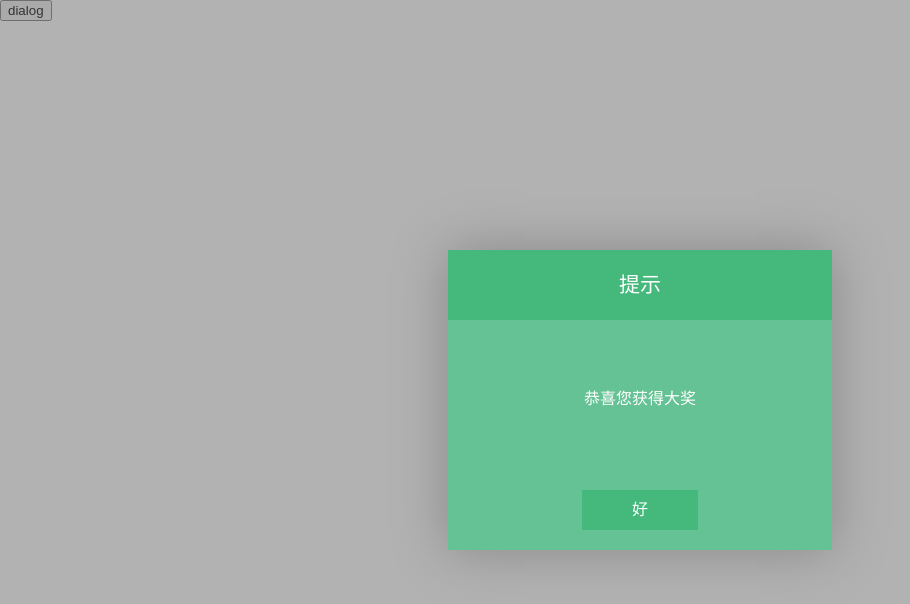
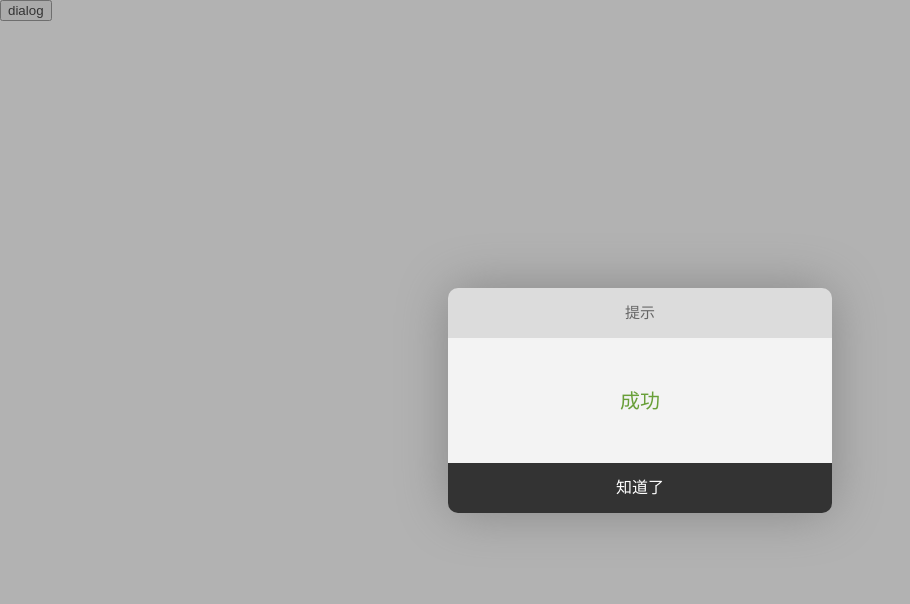
Before and after one commit to scut-cjt/xunyijiaSoftLab, a plain HTML site: page cover v3.0/index.html in a window 1280 px wide. Both pictures are taken after a click on the button "dialog". Shown: the whole page, without its empty margins (0-910 px from the left). Drawn offline with Linux system fonts and the light colour scheme.

```diff
--- a/cover v3.0/css/main.css
+++ b/cover v3.0/css/main.css
@@ -38,25 +38,26 @@
 		margin:100px;
 	}
   .all-cover .cover .info3{
-		height:300px;
+		height:225px;
 		border-radius:0;
 		box-shadow:0 0 50px #888;
-		background:#65c294;
-		color:#fff;
+		background:#f3f3f3;
+		color:#666;
 		position:absolute;
 		left:-120%;
+    border-radius: 20px;
 	}
 	.all-cover .cover .info3 .info2-p1{
 		width: 100%;
-	    height: 70px;
+	    height: 50px;
 	    top: 0;
-	    background: #45b97c;
+	    background: #dcdcdc;
 	    margin-top: 0;
-	    line-height: 70px;
-	    color: #fff;
-	    font-size: 21px;
+	    line-height: 50px;
+	    color: #666;
+	    font-size: 15px;
 	    font-weight:100;
-
+      border-radius: 10px 10px 0 0;
 	}
 	.all-cover .cover .info3 .btn-grounp{
 		position: absolute;
@@ -65,25 +66,24 @@
 	     border:none;
 	}
 	.all-cover .cover .info3 .btn-grounp > div{
-		width:30%;
-		height:40px;
-		line-height:40px;
+		width:100%;
+		height:50px;
+		line-height:50px;
 		float:left;
-
-		margin-left:35%;
 		text-align:center;
-		margin-bottom:20px;
-
 		cursor:pointer;
-		background:#45b97c;
+		background:#333;
 		color:#fff;
+    border-radius: 0 0 10px 10px;
 	}
 	.all-cover .cover .info3 .info-p2{
 		height: 30px;
 		position: absolute;
-	    top: 0;
-	    bottom: 0;
-	    left: 0;
-	    right: 0;
-	    margin: auto;
+    top: 0;
+    bottom: 0;
+    left: 0;
+    right: 0;
+    margin: auto;
+    font-size:20px;
+    color:#689F38;
 	}
--- a/cover v3.0/index.html
+++ b/cover v3.0/index.html
@@ -8,15 +8,30 @@
 </head>
 <body>
 	<input type="button" id="input1" value="dialog">
+
+	<!-- modal -->
+	<div class="all-cover">
+	  <article class="cover cover3">
+	    <div class="info info3">
+	      <p class="info-p1 info2-p1">请登录</p>
+	      <p class="info-p2">您还未登录，登陆后才可以进行投票</p>
+	      <div class="btn-grounp">
+	        <div class="left-btn">知道了</div>
+	        <!-- <div class="right-btn">我要登陆</div> -->
+	      </div>
+	    </div>
+	  </article>
+	</div>
 </body>
 	<script src="js/jquery-1.9.1.js"></script>
 	<script src="js/eshineDialog.js"></script>
 <script>
-	$("#input1").eshineDialog({
-		title:'提示',
-		content:'恭喜您获得大奖',
-		dropClose:true,			//点击遮罩关闭弹窗(默认false)
-		theme:'green',			//选择主题（默认绿色，暂时只有绿色）
+
+  $("#input1").eshineDialog({
+    title:'提示',
+    content:'成功',
+    dropClose:true,     //点击遮罩关闭弹窗(默认false)
+    theme:'green',      //选择主题（默认绿色，暂时只有绿色）
   });
 </script>
 </html>
--- a/cover v3.0/js/eshineDialog.js
+++ b/cover v3.0/js/eshineDialog.js
@@ -1,5 +1,4 @@
  (function ($) {
-
  //默认参数
      var defaluts = {
      title:'消息',
@@ -12,12 +11,8 @@
     eshineDialog:function(options) {
     var opts = $.extend({}, defaluts, options); //使用jQuery.extend 覆盖插件默认参数
     var $this=$(this);
-    var dialog="<div class='all-cover'><article class='cover cover3'><div class='info info3'>"
-              +"<p class='info-p1 info2-p1'></p><p class='info-p2'></p><div class='btn-grounp'>"
-              +"<div class='left-btn'>好</div></div></div></article></div>"
 
       $this.click(function(){
-      $this.parents("body").append(dialog);
         $(".info-p1").html(opts.title);
         $(".info-p2").html(opts.content);
         console.log(opts.content);
@@ -25,7 +20,7 @@
         $(".info3").animate({
           left:"0"
         }, 300,"swing");
-				 event.stopPropagation();		//阻止冒泡触发$(document).click()
+         event.stopPropagation();   //阻止冒泡触发$(document).click()
       })
       $(".info3").click(function(){return false}) //屏蔽弹窗自身点击关闭
 
```
Lines whose indentation alone changed are shown as unchanged.
